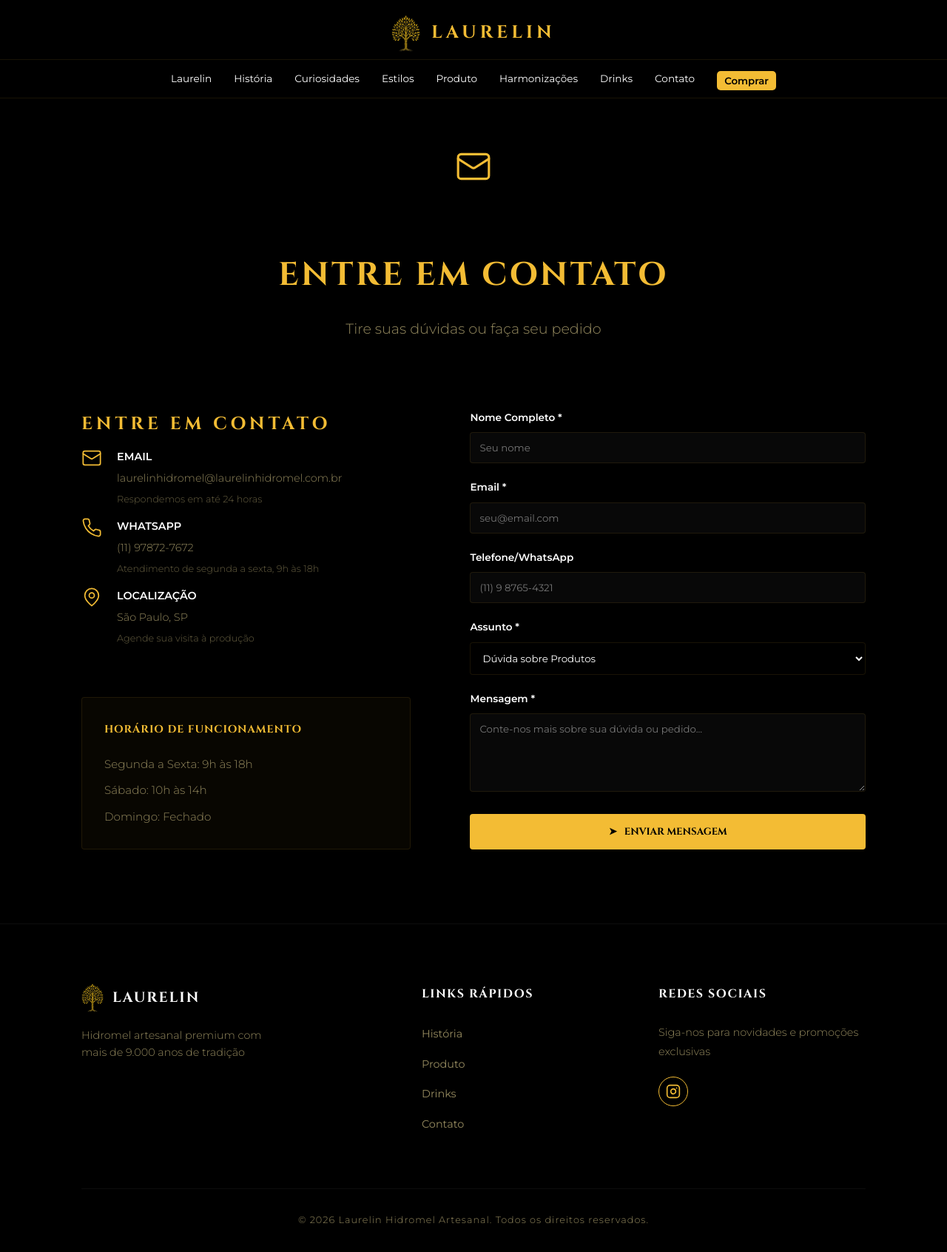
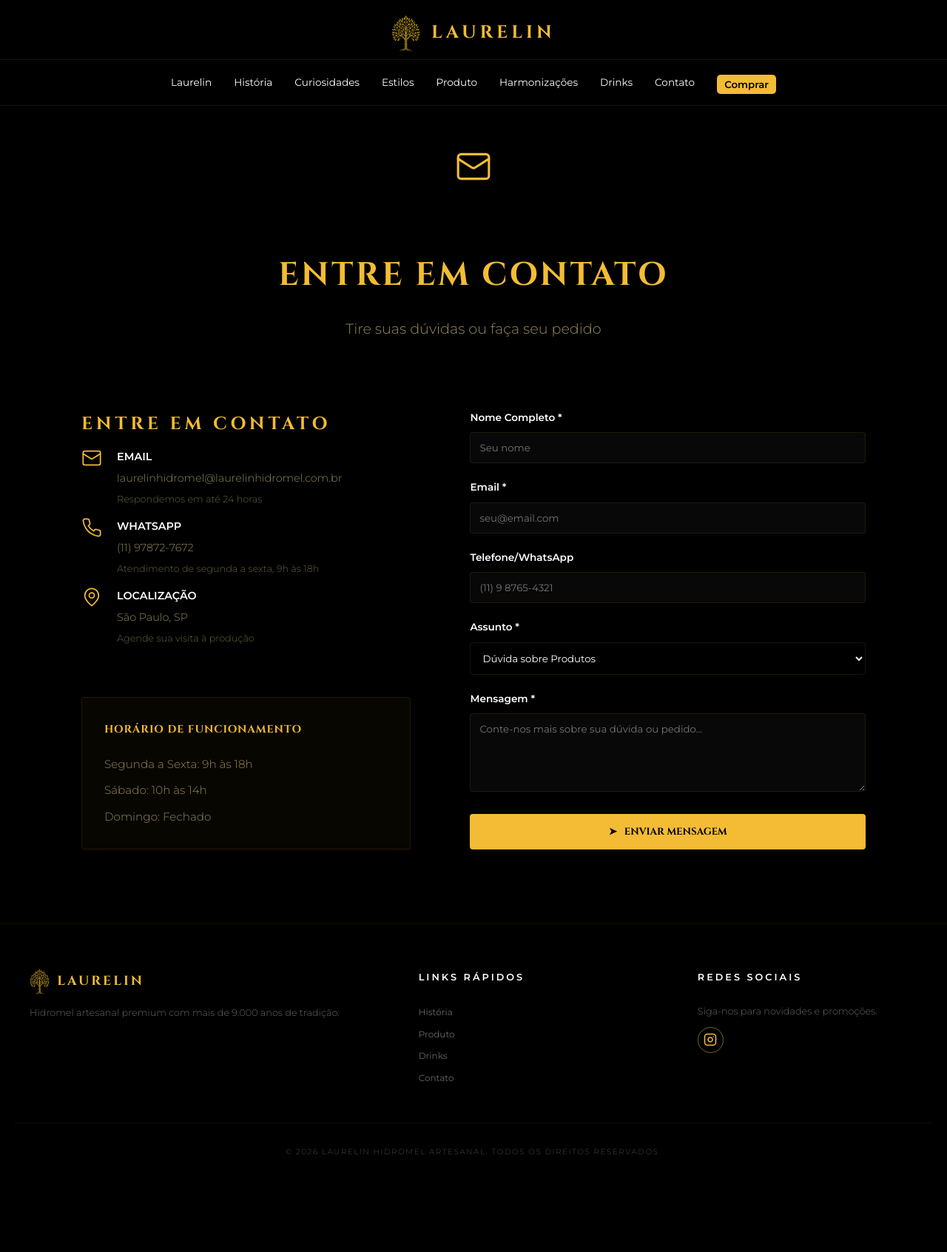
Before and after one commit to dmrademir/laurelin-app, a React (Vite) app: page /contato in a window 1280 px wide. Shown: the top 1692 px of the page at 74% size. After the commit the page ends 1597 px from the top, so only its background shows below. Built offline with nearby package versions, Linux system fonts and the light colour scheme.

Commit message:
fix: Footer

```diff
--- /dev/null
+++ b/src/assets/css/Footer.css
@@ -0,0 +1,108 @@
+.footer-laurelin-v5 {
+  background-color: #000;
+  padding: 60px 20px 20px;
+  border-top: 1px solid rgba(243, 188, 52, 0.1);
+  font-family: 'Montserrat', sans-serif;
+}
+
+/* --- DESKTOP (IMAGE_6BCAE6.PNG) --- */
+@media (min-width: 992px) {
+  .footer-grid-v5 {
+    display: grid;
+    grid-template-columns: 1.5fr 1fr 1fr; /* Três colunas como no ideal */
+    gap: 80px;
+    max-width: 1200px;
+    margin: 0 auto;
+  }
+
+  .footer-heading-v5 {
+    color: #fff;
+    font-size: 0.8rem;
+    letter-spacing: 3px;
+    margin-bottom: 25px;
+    font-weight: 600;
+    text-transform: uppercase;
+  }
+
+  .footer-nav-v5 {
+    display: flex;
+    flex-direction: column; /* Links em lista no desktop ideal */
+    gap: 8px;
+  }
+
+  .footer-nav-v5 a {
+    color: #666;
+    font-size: 0.75rem;
+    text-decoration: none;
+    transition: color 0.3s;
+  }
+
+  .footer-nav-v5 a:hover { color: #f3bc34; }
+}
+
+/* --- MOBILE (PILLS + CENTRALIZADO) --- */
+@media (max-width: 991px) {
+  .footer-grid-v5 {
+    display: flex;
+    flex-direction: column;
+    align-items: center;
+    gap: 35px;
+    text-align: center;
+  }
+
+  .footer-heading-v5 { display: none; } /* Oculta títulos para o visual pill */
+
+  .footer-nav-v5 {
+    display: flex;
+    flex-wrap: wrap; /* Estilo Pílulas */
+    justify-content: center;
+    gap: 10px;
+  }
+
+  .footer-nav-v5 a {
+    border: 1px solid rgba(243, 188, 52, 0.3);
+    border-radius: 20px;
+    padding: 6px 15px;
+    color: #fff;
+    font-size: 0.75rem;
+    text-decoration: none;
+  }
+}
+
+/* COMUM AOS DOIS */
+.footer-logo-wrap-v5 { display: flex; align-items: center; gap: 10px; margin-bottom: 15px; }
+.footer-img-v5 { height: 35px; }
+.footer-title-v5 { color: #f3bc34; letter-spacing: 3px; font-size: 1.1rem; }
+.footer-desc-v5 { color: #666; font-size: 0.8rem; line-height: 1.6; }
+
+.social-pill-v5 {
+  display: flex;
+  align-items: center;
+  justify-content: center;
+  width: 35px; /* Tamanho discreto */
+  height: 35px;
+  border: 1px solid rgba(243, 188, 52, 0.5); /* Borda fina dourada */
+  border-radius: 50%; /* Círculo perfeito */
+  color: #f3bc34;
+  background: transparent; /* Remove o amarelo sólido */
+  transition: all 0.3s ease;
+}
+
+.social-pill-v5:hover {
+  background-color: rgba(243, 188, 52, 0.1);
+  transform: translateY(-3px);
+}
+.footer-copyright-v5 {
+  margin-top: 50px;
+  padding-top: 30px;
+  border-top: 1px solid rgba(255, 255, 255, 0.05);
+  text-align: center; /* Centralizado */
+  width: 100%;
+}
+
+.footer-copyright-v5 p {
+  color: #444; /* Cor bem discreta */
+  font-size: 0.65rem; /* Fonte bem pequena */
+  letter-spacing: 1.5px;
+  text-transform: uppercase;
+}
--- a/src/assets/css/Navbar.css
+++ b/src/assets/css/Navbar.css
@@ -14,7 +14,6 @@
 .header-main-v5.hidden-scroll { transform: translateY(-100%); }
 .header-main-v5.visible { transform: translateY(0); } */
 
-/* NÍVEL 1: ÁREA DO LOGO */
 .logo-row-v5 {
   display: flex;
   align-items: center;
@@ -23,6 +22,11 @@
   padding: 20px 0 10px;
   width: 100%;
   cursor: pointer;
+  position: relative;
+  z-index: 10001;
+  background-color: #000;
+  height: 80px;
+  width: 100px;
 }
 
 .logo-img-v5 { height: 50px; width: auto; }
@@ -52,9 +56,11 @@
 .nav-row-v5.visible {
   transform: translateY(0);
   opacity: 1;
-  background-color: #000; /* Fundo preto volta a ser sólido aqui */
+  pointer-events: auto !important;
+  background-color: #000 !important; /* Fundo preto volta a ser sólido aqui */
   border-top: 1px solid rgba(243, 188, 52, 0.1);
   border-bottom: 1px solid rgba(243, 188, 52, 0.1);
+  visibility: visible;
 }
 
 /* ESTADO ESCONDIDO: Totalmente transparente e deslocado */
@@ -62,31 +68,35 @@
   transform: translateY(-100%);
   opacity: 0;
   background-color: transparent; /* Fundo some para não tapar o conteúdo */
-  pointer-events: none;
+  pointer-events: none important;
   border-color: transparent;
 }
 
 /* --- CONFIGURAÇÃO DESKTOP (Telas grandes) --- */
 @media (min-width: 993px) {
   .nav-row-v5 {
-    position: relative; /* No desktop ele volta a ocupar espaço para não sobrepor o conteúdo */
+    position: fixed; /* No desktop ele volta a ocupar espaço para não sobrepor o conteúdo */
     font-family: 'Montserrat', sans-serif;
-    top: 0;
+    top: 80px;
+    width: 100%;
     display: flex;
     justify-content: center;
-    background-color: #000; /* Fundo sempre preto no desktop */
+    background-color: #000 !important; /* Fundo sempre preto no desktop */
+    z-index: 10000;
+    transition: transform 0.4s, ease-in-out, opacity 0.3s ease;
     opacity: 1 !important; /* Garante que não fique transparente no PC */
     transform: none !important; /* Remove o movimento de subir/descer no desktop se desejar */
+    border-bottom: 1px solid rgba(243, 188, 52, 0.1);
   }
 
   .nav-links-container-v5 {
     display: flex;
-    gap: 25px;
+    gap: 30px;
     flex-direction: row; /* Força linha única */
     flex-wrap: nowrap;   /* Impede quebra de linha */
+    justify-content: center;
     align-items: center;
-    gap: 30px;           /* Espaçamento elegante entre links */
-    padding: 10px 0;
+    padding: 15px 0;
   }
 
   .nav-links-container-v5 a {
@@ -125,7 +135,7 @@
   .nav-links-container-v5 a {
     color: #fff;
     text-decoration: none;
-    font-size: 0.75rem;
+    font-size: 0.7rem;
     padding: 4px 10px;
     border: 1px solid rgba(243, 188, 52, 0.4); /* Fina linha dourada */
     border-radius: 20px; /* Formato Pill */
--- a/src/components/Footer.jsx
+++ b/src/components/Footer.jsx
@@ -1,46 +1,47 @@
 import React from 'react';
 import { Link } from 'react-router-dom';
-import { HashLink } from 'react-router-hash-link';
 import footerLogo from '../assets/images/laurelin-logo-new.png';
+import "../assets/css/Footer.css"; // Garante a importação do CSS manual
 
 export default function Footer() {
   return (
-    <footer className="footer-section">
-      <div className="footer-container">
-<div className="footer-grid">
+    <footer className="footer-laurelin-v5">
+      <div className="footer-container-v5">
+        <div className="footer-grid-v5">
 
-            {/* Coluna 1: Branding */}
-            <div className="footer-brand">
-              <div className="footer-logo-wrap">
-                <img src={footerLogo} alt="Laurelin Logo" width="30" />
-                <h3>LAURELIN</h3>
+            {/* Coluna 1: Branding (Logo + Texto) */}
+            <div className="footer-col-v5 brand-col">
+              <div className="footer-logo-wrap-v5">
+                <img src={footerLogo} alt="Laurelin Logo" className="footer-img-v5" />
+                <h3 className="footer-title-v5">LAURELIN</h3>
               </div>
-              <p>Hidromel artesanal premium com mais de 9.000 anos de tradição</p>
+              <p className="footer-desc-v5">Hidromel artesanal premium com mais de 9.000 anos de tradição.</p>
             </div>
 
-            {/* Coluna 2: Links Rápidos */}
-            <div className="footer-column">
-              <h4 className="footer-column-title">Links Rápidos</h4>
-              <ul className="footer-links">
-                <li><Link to="/historia">História</Link></li>
-                <li><Link to="/produto">Produto</Link></li>
-                <li><Link to="/drinks">Drinks</Link></li>
-                <li><Link to="/contato">Contato</Link></li>
-              </ul>
+            {/* Coluna 2: Links Rápidos (Pills no Mobile) */}
+            <div className="footer-col-v5 links-col">
+              <h4 className="footer-heading-v5">LINKS RÁPIDOS</h4>
+              <nav className="footer-nav-v5">
+                <Link to="/historia">História</Link>
+                <Link to="/produto">Produto</Link>
+                <Link to="/drinks">Drinks</Link>
+                <Link to="/contato">Contato</Link>
+              </nav>
             </div>
 
-            {/* Coluna 3: Redes Sociais */}
-            <div className="footer-social">
-              <h4 className="footer-column-title">Redes Sociais</h4>
-              <p>Siga-nos para novidades e promoções exclusivas</p>
-              <a href="https://www.instagram.com/laurelinhidromel" className="social-icon-link" target="_blank" rel="noreferrer">
-                <svg xmlns="http://www.w3.org/2000/svg" width="20" height="20" viewBox="0 0 24 24" fill="none" stroke="currentColor" strokeWidth="2" strokeLinecap="round" strokeLinejoin="round"><rect width="20" height="20" x="2" y="2" rx="5" ry="5"/><path d="M16 11.37A4 4 0 1 1 12.63 8 4 4 0 0 1 16 11.37z"/><line x1="17.5" y1="6.5" x2="17.51" y2="6.5"/></svg>
+            {/* Coluna 3: Social */}
+            <div className="footer-col-v5 social-col">
+              <h4 className="footer-heading-v5">REDES SOCIAIS</h4>
+              <p className="footer-desc-v5">Siga-nos para novidades e promoções.</p>
+              <a href="https://www.instagram.com/laurelinhidromel" target="_blank" rel="noreferrer" className="social-pill-v5">
+                <svg xmlns="http://www.w3.org/2000/svg" width="18" height="18" viewBox="0 0 24 24" fill="none" stroke="currentColor" strokeWidth="2" strokeLinecap="round" strokeLinejoin="round"><rect width="20" height="20" x="2" y="2" rx="5" ry="5"/><path d="M16 11.37A4 4 0 1 1 12.63 8 4 4 0 0 1 16 11.37z"/><line x1="17.5" y1="6.5" x2="17.51" y2="6.5"/></svg>
+
               </a>
             </div>
 
           </div>
 
-          <div className="footer-copyright">
+          <div className="footer-copyright-v5">
             <p>© 2026 Laurelin Hidromel Artesanal. Todos os direitos reservados.</p>
           </div>
       </div>
--- a/src/pages/Home.jsx
+++ b/src/pages/Home.jsx
@@ -10,6 +10,21 @@
         <img src={heroBg} className="hero-bg" alt="Background" />
         <div className="hero-overlay"></div>
         <div className="hero-content">
+          {/* A COROA MAJESTOSA (SVG Inserido aqui) */}
+          <svg
+            xmlns="http://www.w3.org/2000/svg"
+            viewBox="0 0 24 24"
+            fill="none"
+            stroke="#f3bc34"
+            strokeWidth="1.5"
+            strokeLinecap="round"
+            strokeLinejoin="round"
+            className="hero-crown-svg"
+          >
+            <path d="M11.562 3.266a.5.5 0 0 1 .876 0L15.39 8.87a1 1 0 0 0 1.516.294L21.183 5.5a.5.5 0 0 1 .798.519l-2.834 10.246a1 1 0 0 1-.956.734H5.81a1 1 0 0 1-.957-.734L2.02 6.02a.5.5 0 0 1 .798-.519l4.276 3.664a1 1 0 0 0 1.516-.294z"></path>
+            <path d="M5 21h14"></path>
+          </svg>
+
           <h1 className="hero-title">A Bebida dos Deuses</h1>
           <p className="hero-subtitle">Descubra o hidromel com mais de 9.000 anos de história.</p>
           <Link to="/historia" className="hero-btn-link">
```
Also changed, not shown: src/assets/css/laurelin.css (+45 -35 lines), src/components/Hero.jsx (deleted, +0 -45 lines), src/components/Layout.jsx (deleted, +0 -40 lines).
